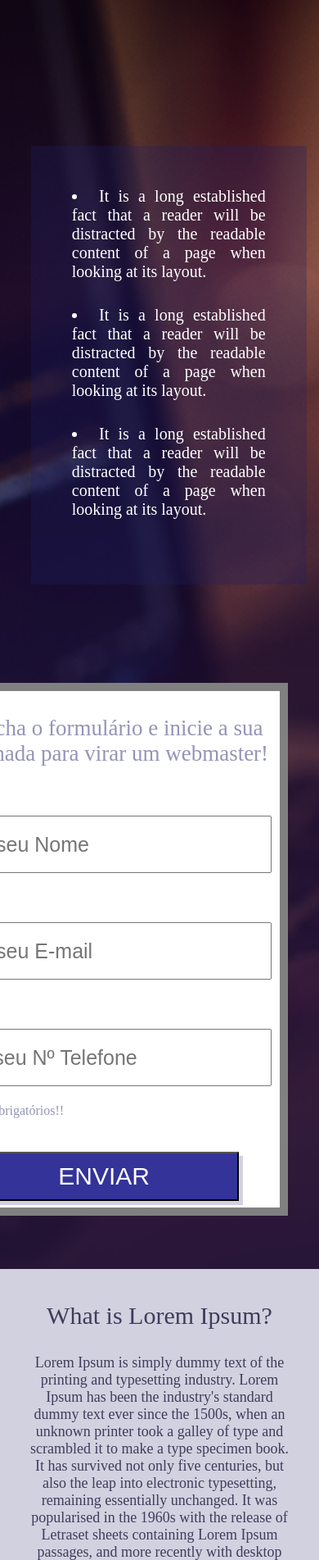
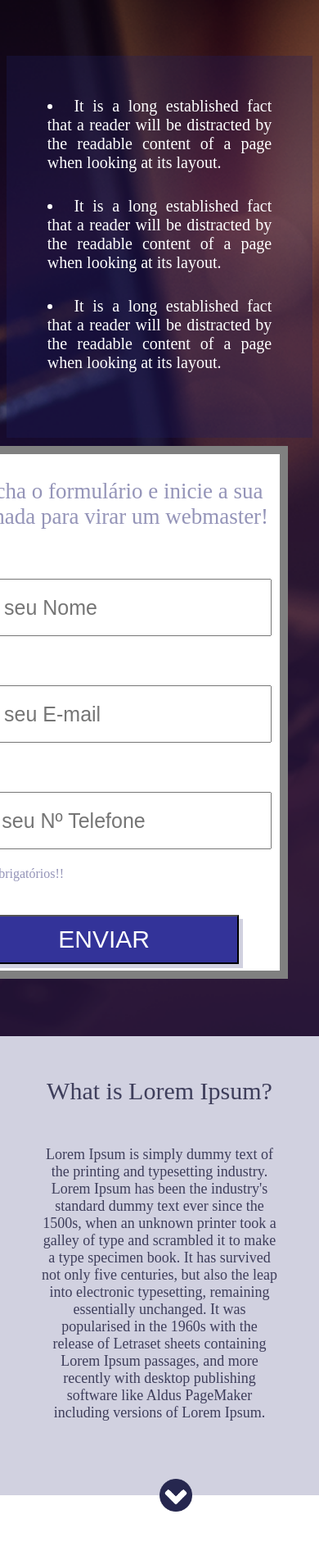
Before and after one commit to deco79/Landing-Page-Danki-Code, a plain HTML site: page PROJETO_01/index.html in a window 390 px wide. Shown: the part 97-2000 px from the top of the page at 82% size. Drawn offline with Linux system fonts and the light colour scheme.

Commit message:
mais modificações

```diff
--- a/PROJETO_01/css/style.css
+++ b/PROJETO_01/css/style.css
@@ -84,19 +84,26 @@ form h3{
 	color: rgb(148, 148, 184);
 }
 
+form input[type=text]:focus, form input[type=email]:focus, form input[type=telefone]:focus{
+	outline: 0;
+}
+
 form input[type=text]{
+	padding: 0 10px;
 	width: 410px;
 	height: 70px;
 	font-size: 25px;
 }
 
 form input[type=email]{
+	padding: 0 10px;
 	width: 410px;
 	height: 70px;
 	font-size: 25px;
 }
 
 form input[type=telefone]{
+	padding: 0 10px;
 	width: 410px;
 	height: 70px;
 	font-size: 25px;
@@ -116,27 +123,23 @@ form input[type=submit]{
 
 .medio{
 	text-align: center;
-	margin-top: -5px;
 	background-color: rgb(209, 209, 224);
 }
 
 .medio h2{
-	padding-top: 40px;
+	padding-top: 50px;
 	font-weight: normal;
 	font-size: 30px;
 	color: rgb(62, 62, 91);
 }
 
 .medio p{
-	padding: 30px;
+	padding: 50px;
 	width: 100%;
-	max-width: 768px;
+	height: auto;
+	min-width: 200px;
 	color: rgb(62, 62, 91);
 	font-size: 18px;
-	text-align: justify;
-	text-align: center;
-
-
 }
 
 .seta{
@@ -204,7 +207,7 @@ footer h3{
 	font-size: 25px;
 }
 
-@media screen and (max-width: 1024px){
+@media screen and (max-width: 1124px){
 
 	.header1{
 		height: auto;
@@ -221,9 +224,10 @@ footer h3{
 	}
 
 	.lista{
+		margin-top: 40px;
 		width: 90%;
 		height: auto;
-		float: none;
+		float: left;
 		max-width: 400px;
 
 	}
@@ -236,5 +240,33 @@ footer h3{
 
 	}
 
+}
 
-}
+@media screen and (max-width: 963px){
+
+	.center{
+		width: 100%;
+		height: auto;
+		padding: 40px 2%;
+		text-align: center;
+
+	}
+
+	.lista{
+		margin: 40px auto;
+		width: 100%;
+		height: auto;
+		float: none;
+		max-width: 600px;
+
+	}
+
+	.form{
+	display: block;
+	margin: auto;
+	max-width: 300px;
+	float: none;
+	width: 60%;
+	height: 100%;
+
+	}
--- a/PROJETO_01/index.html
+++ b/PROJETO_01/index.html
@@ -2,7 +2,8 @@
 <html lang="pt-br">
 <head>
 	<title>Danki Code</title>
-	<meta charset="utf-8" />
+    <meta charset="utf-8" />
+    <meta name="viewport" content="width=device-width,initial-scale=1.0.maximum-scale=1.0">
 	<link href="css/style.css" type="text/css" rel="stylesheet" />
 </head>
 
```
